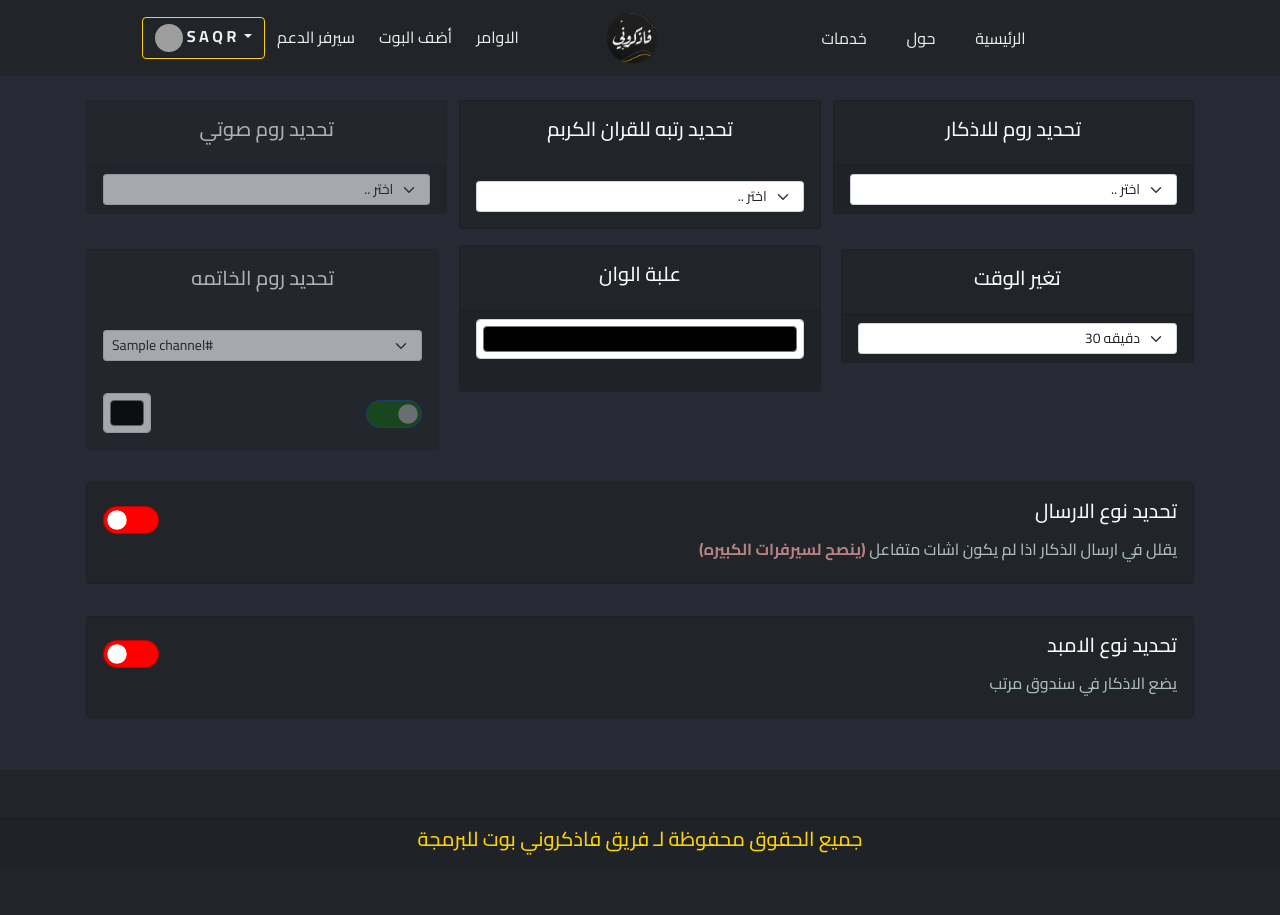
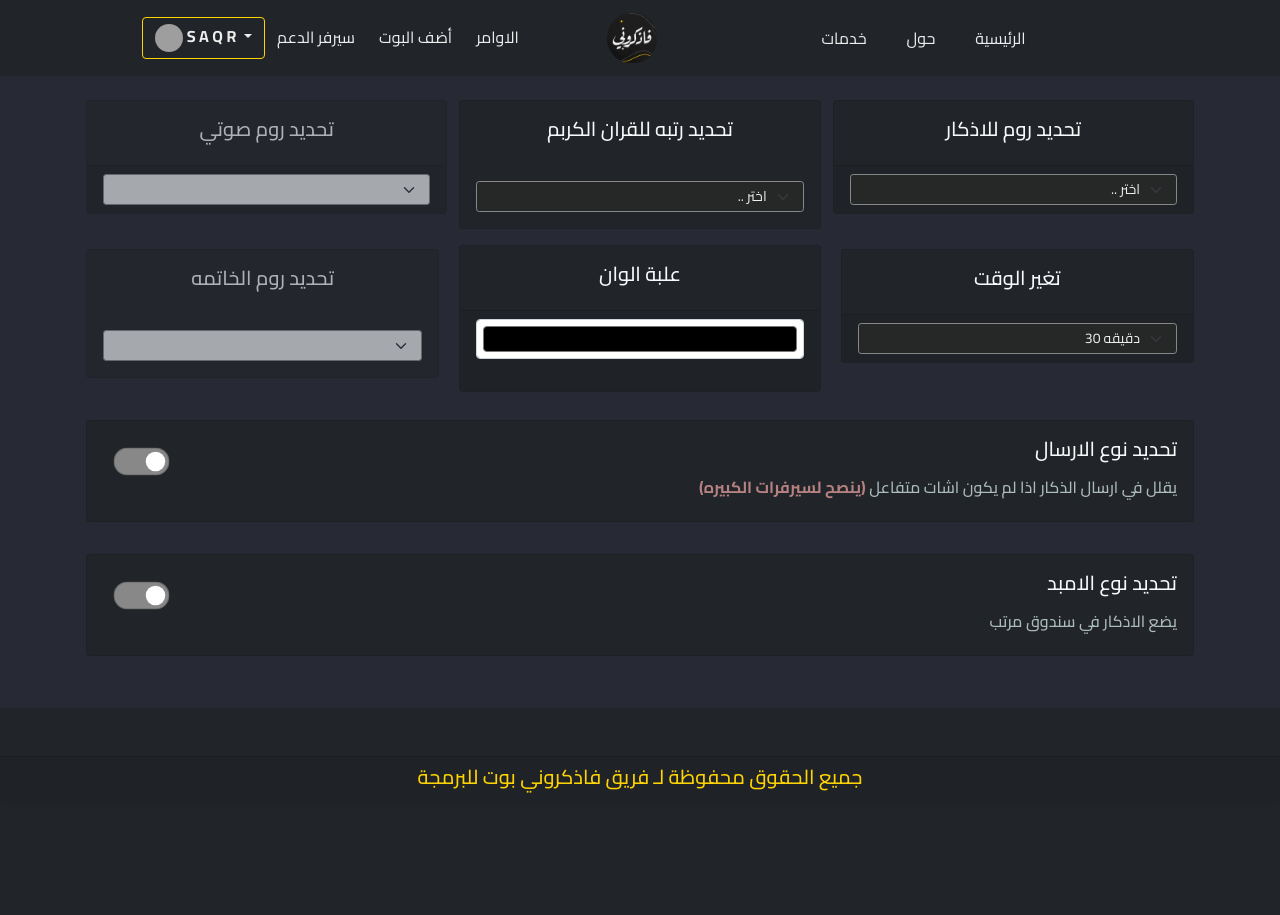
Before and after one commit to DwcTeam/fdrbot-website, a Flask app: template templates/guild.html in a window 1280 px wide. After the commit the page ends 793 px from the top, so only its background shows below. Run offline with Flask 2, Linux system fonts and the light colour scheme; the template is opened without the code that fills it: most values are stand-ins (such as "Sample title", 1, 10 or a date in 2020); parts of the project's set-up code (start-up, migrations or seed data) failed here and were passed over; some libraries are stand-ins or nearby versions; grey boxes are pictures that could not be loaded.

Commit message:
Fix guild input

```diff
--- a/static/css/media.css
+++ b/static/css/media.css
@@ -54,20 +54,20 @@
 
 /* webkits */
 ::-webkit-scrollbar {
-	width: 10px;
-	color: #ffffff;
+	width: 6px;
+	color: var(--color1);
 }
 
 ::-webkit-scrollbar-track {
-	background: #110e0f;
+	background: var(--navbarC);
 }
 
 ::-webkit-scrollbar-thumb {
-	background: #222327;
+	background: var(--color3);
 	border-radius: 100px;
 	transition: all 1s ease-in-out;
 }
 
 ::-webkit-scrollbar-thumb:hover {
-	background: gold;
+	background: var(--color4);
 }
--- a/static/css/style.css
+++ b/static/css/style.css
@@ -13,7 +13,7 @@
     --color3: #FED302;
     --color4: #FED3027a;
     --navbarC: #2a2a2a;
-    --false: red;
+    --false: #888888;
     --true: #008800;
 
     --fontColor1: #eeeeee;
@@ -308,6 +308,12 @@ nav ul li a:hover::after {
 
 /* guild */
 
+.form-select {
+    background-color: var(--color2);
+    color: var(--color1);
+    border: 1px solid var(--false);
+}
+
 .set {
     font-size: 20px;
 }
@@ -343,6 +349,11 @@ nav ul li a:hover::after {
     color: #b68181;
     margin-top: 0px;
 }
+
+.rt {
+    transform: rotate(-90deg);
+}
+
 
 /* 404 */
 .error {
--- a/templates/guild.html
+++ b/templates/guild.html
@@ -83,7 +83,7 @@
                         </div>
                         <div class="card-footer">
                             <select class="form-select form-select-sm" aria-label=".form-select-sm example" disabled>
-                                <option selected>اختر ..</option>
+                                <option selected>معكل سيتم فتحه قريبن ..</option>
                                 {% for channel in voice_channels %}
                                     {% if channel.id == info.voice %}
                                         <option value="{{ channel.id }}" class="text-start" selected>#{{ channel.name }}</option>
@@ -143,6 +143,7 @@
                         </div>
                         <div class="card-body">
                             <select class="form-select form-select-sm" aria-label=".form-select-sm example" disabled>
+                                <option selected>معكل سيتم فتحه قريبن ..</option>
                                 {% for channel in text_channels %}
                                     {% if channel.id == info.channel_quran %}
                                         <option value="{{ channel.id }}" class="text-start" selected>#{{ channel.name }}</option>
@@ -152,7 +153,7 @@
                                 {% endfor %}
                             </select>
                         </div>
-                        <div class="card-body">
+                        <!-- <div class="card-body">
                             <div class="h3 m-0 p-0 ssss">
                                 <div class="form-check form-switch float-end h3 m-0 p-0 ssss d-inline-flex">
                                     <input class="form-check-input" type="checkbox" role="switch"
@@ -161,7 +162,7 @@
                                 <input type="color" class="form-control form-control-color d-inline-flex float-start"
                                     id="exampleColorInput" value="#000000" title="Choose your color" disabled>
                             </div>
-                        </div>
+                        </div> -->
                     </div>
                 </div>
 
@@ -176,8 +177,8 @@
                     <div class="card bg-dark m-1">
                         <div class="card-body">
                             <h1 class="set text-light d-inline-flex float-end ">تحديد نوع الارسال</h1>
-                            <div class="form-check form-switch text-start h3 d-inline-flex">
-                                <input class="form-check-input" type="checkbox" role="switch"
+                            <div class="form-check form-switch text-start h3 d-inline-flex rt">
+                                <input class="form-check-input rt" type="checkbox" role="switch"
                                     id="flexSwitchCheckChecked" {% if info.ant_spam %}checked{% endif %}>
                             </div>
                             <p class="text-end h6 sfsf"><b class="sfsf-1">(ينصح لسيرفرات الكبيره)</b> يقلل في ارسال
@@ -193,8 +194,8 @@
                     <div class="card bg-dark m-1">
                         <div class="card-body">
                             <h1 class="set text-light d-inline-flex float-end ">تحديد نوع الامبد</h1>
-                            <div class="form-check form-switch text-start h3 d-inline-flex">
-                                <input class="form-check-input" type="checkbox" role="switch"
+                            <div class="form-check form-switch text-start h3 d-inline-flex rt">
+                                <input class="form-check-input rt" type="checkbox" role="switch"
                                     id="flexSwitchCheckChecked" {% if info.embed %}checked{% endif %}>
                             </div>
                             <p class="text-end h6 sfsf">يضع الاذكار في سندوق مرتب</p>
```
